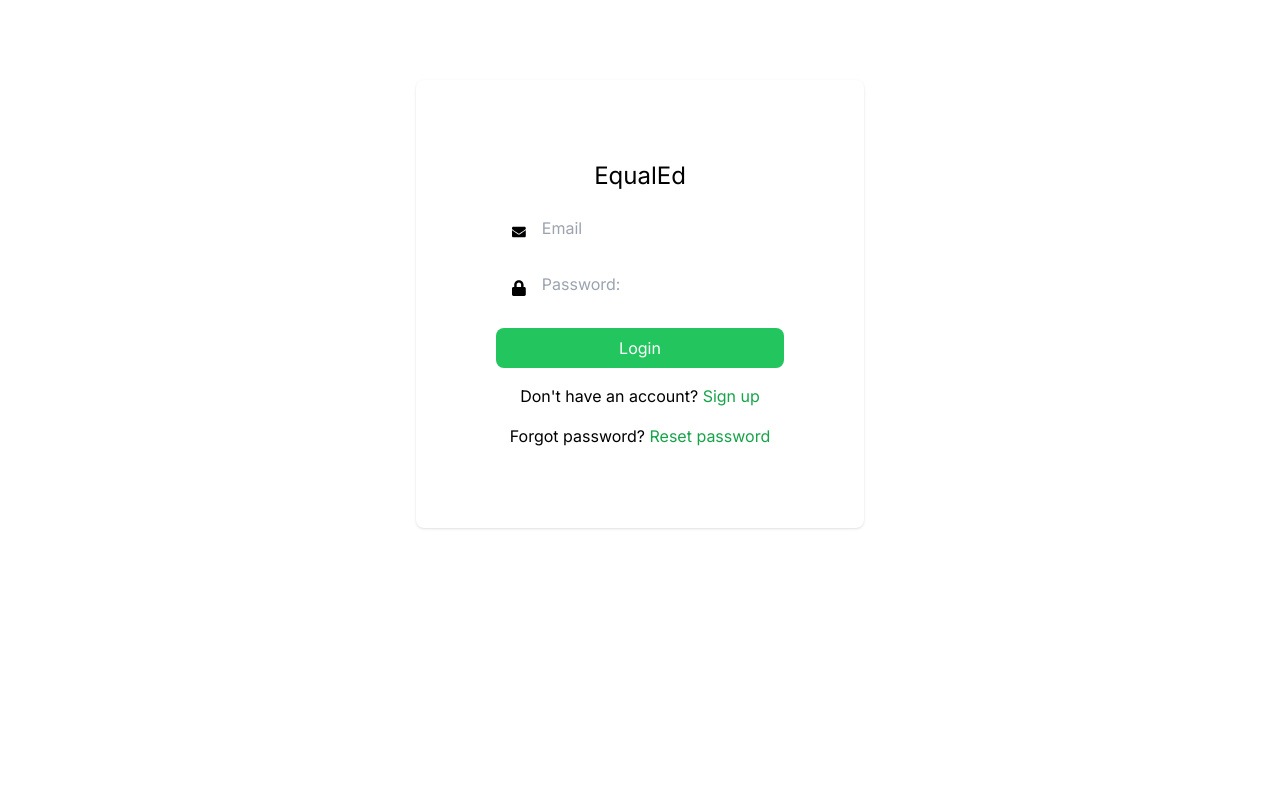
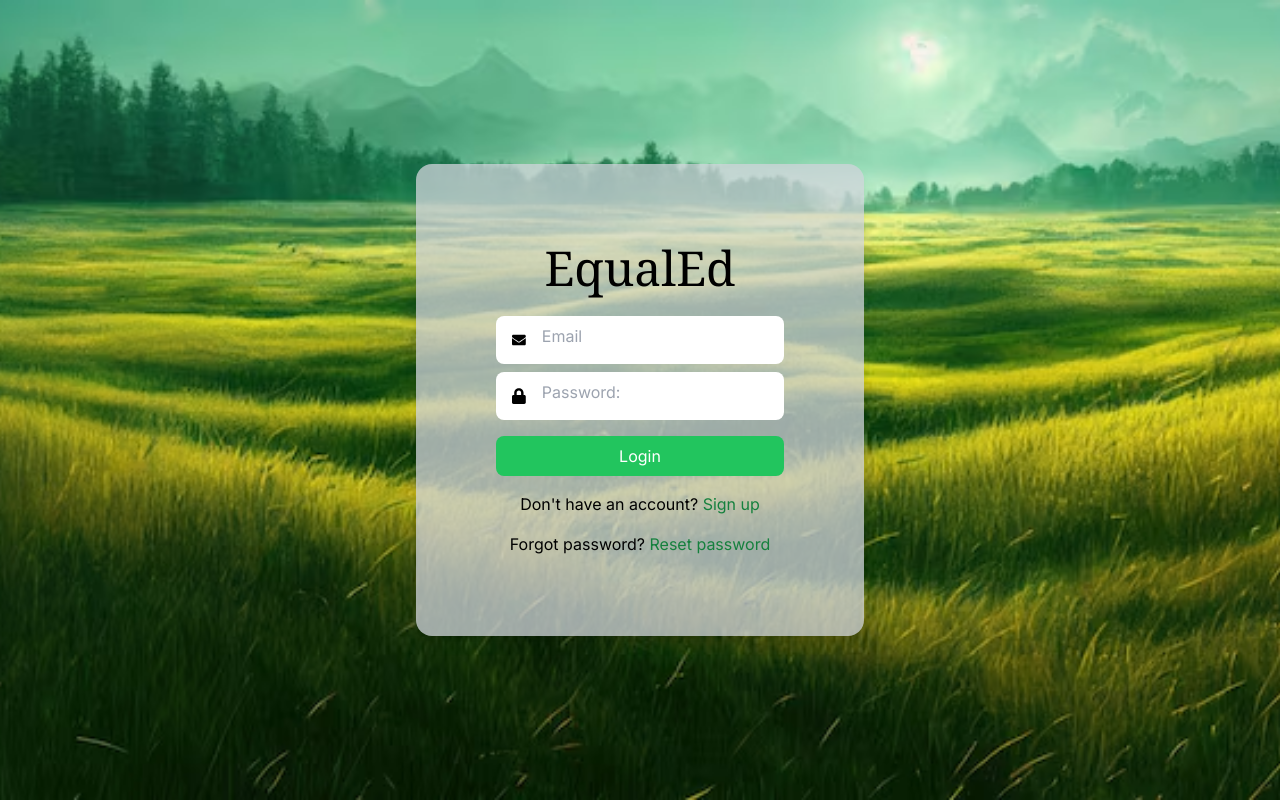
Before and after one commit to wwen04/EqualEd, a Next.js app: page /login in a window 1280 px wide. Built offline with nearby package versions, Linux system fonts and the light colour scheme.

Commit message:
created login page

```diff
--- a/app/login/loginForm.tsx
+++ b/app/login/loginForm.tsx
@@ -3,7 +3,7 @@ import { useState } from "react";
 import Link from "next/link";
 import { doSignInWithEmailAndPassword } from "@/firebase/auth";
 import { useRouter } from "next/navigation";
-import { FaEnvelope, FaLock } from 'react-icons/fa';
+import { FaEnvelope, FaLock } from "react-icons/fa";
 
 function LoginForm() {
   const [email, setEmail] = useState("");
@@ -17,10 +17,10 @@ function LoginForm() {
       setIsSigningIn(true);
       try {
         await doSignInWithEmailAndPassword(email, password);
-        router.push('/home');
+        router.push("/home");
       } catch (error) {
         if (error instanceof Error) {
-          alert('Error: Invalid credentials');
+          alert("Error: Invalid credentials");
         }
         setIsSigningIn(false); // Reset signing-in state
       }
@@ -28,9 +28,9 @@ function LoginForm() {
   };
 
   return (
-    <div className="bg-white rounded-lg shadow dark:border md:mt-0 sm:max-w-md xl:p-0 dark:bg-gray-300 dark:border-gray-500">
+    <div className="rounded-2xl shadow-lg md:mt-0 sm:max-w-md xl:p-0 bg-gray-300/75">
       <div className="flex flex-col justify-center p-20 items-center text-white m-0">
-        <h1 className="text-black text-2xl mb-4">EqualEd</h1>
+        <h1 className="text-black text-5xl mb-6 font-serif">EqualEd</h1>
         <form className="flex flex-col " onSubmit={onSubmit}>
           <div className="flex items-center w-full mb-2 p-2 bg-white rounded-lg">
             <FaEnvelope className="text-black ml-2 mr-4" />
@@ -59,24 +59,25 @@ function LoginForm() {
             disabled={isSigningIn}
             className={`bg-green-500 text-white p-2 mt-2 rounded-lg ${
               isSigningIn
-                ? 'opacity-50 cursor-not-allowed'
-                : 'hover:bg-green-700 transition duration-300'
+                ? "opacity-50 cursor-not-allowed"
+                : "hover:bg-green-700 transition duration-300"
             }`}
           >
-            {isSigningIn ? 'Signing In...' : 'Login'}
+            {isSigningIn ? "Signing In..." : "Login"}
           </button>
         </form>
         <p className="mt-4 text-black">
           Don't have an account?{" "}
-            <Link href="/signup"
-                className="text-green-600 hover:underline">
+          <Link href="/signup" className="text-green-700 hover:underline">
             Sign up
           </Link>
         </p>
         <p className="mt-4 text-black">
           Forgot password?{" "}
-            <Link href="/resetPassword"
-                className="text-green-600 hover:underline ">
+          <Link
+            href="/resetPassword"
+            className="text-green-700 hover:underline "
+          >
             Reset password
           </Link>
         </p>
--- a/app/login/page.tsx
+++ b/app/login/page.tsx
@@ -1,9 +1,9 @@
 import LoginForm from "./loginForm";
 
 export default function Login() {
-    return (
-        <div className="grid items-center justify-center w-full h-[calc(100vh-12rem)]">
-            <LoginForm/>
-        </div>
-    );
+  return (
+    <div className="grid items-center justify-center w-full h-screen bg-login-bg bg-cover bg-center">
+      <LoginForm />
+    </div>
+  );
 }
--- a/tailwind.config.ts
+++ b/tailwind.config.ts
@@ -9,9 +9,7 @@ const config: Config = {
   theme: {
     extend: {
       backgroundImage: {
-        "gradient-radial": "radial-gradient(var(--tw-gradient-stops))",
-        "gradient-conic":
-          "conic-gradient(from 180deg at 50% 50%, var(--tw-gradient-stops))",
+        "login-bg": "url('/bg.png')",
       },
     },
   },
```
Also changed, not shown: public/bg.png (added). Lines whose indentation alone changed are shown as unchanged.
